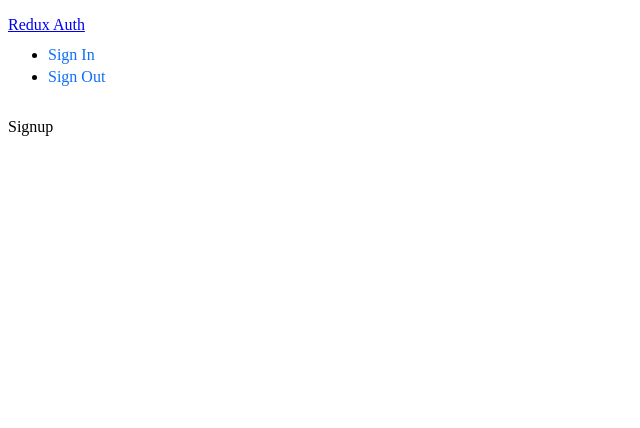
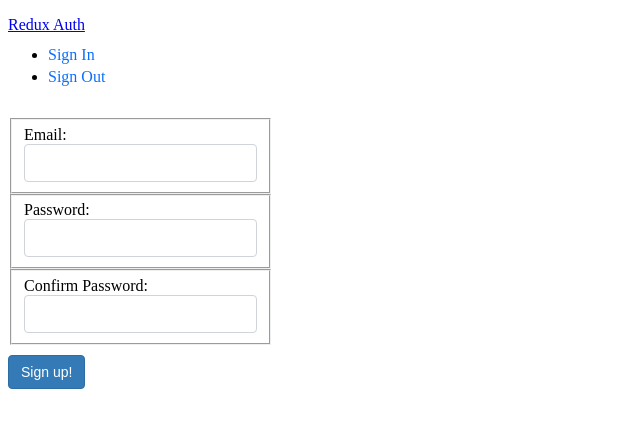
Before and after one commit to stevengf14/react-redux-testing-v14-training, a React (Create React App) app in the folder client/: page /signup in a window 1280 px wide. Shown: the top 428 px of the page, without its empty margins (0-640 px from the left). Built offline with nearby package versions, Linux system fonts and the light colour scheme.

Commit message:
Signup form scaffolding

```diff
--- a/client/src/components/auth/Signup.js
+++ b/client/src/components/auth/Signup.js
@@ -1,8 +1,51 @@
 import React from "react";
-import { reduxForm } from "redux-form";
+import { Field, reduxForm } from "redux-form";
 import * as actions from "../../actions";
 
-function Signup() {
-  return <div>Signup</div>;
+function Signup(props) {
+  const {
+    handleSubmit,
+    fields: { email, password, passwordConfirm },
+  } = props;
+  return (
+    <form>
+      <fieldset className="form-group">
+        <label>Email:</label>
+        <Field
+          className="form-control"
+          name="email"
+          type="text"
+          component="input"
+          autoComplete="none"
+        />
+      </fieldset>
+      <fieldset className="form-group">
+        <label>Password:</label>
+        <Field
+          className="form-control"
+          name="password"
+          type="password"
+          component="input"
+          autoComplete="none"
+        />
+      </fieldset>
+      <fieldset className="form-group">
+        <label>Confirm Password:</label>
+        <Field
+          className="form-control"
+          name="passwordConfirm"
+          type="password"
+          component="input"
+          autoComplete="none"
+        />
+      </fieldset>
+      <button action="submit" className="btn btn-primary">
+        Sign up!
+      </button>
+    </form>
+  );
 }
-export default Signup;
+export default reduxForm({
+  form: "signup",
+  fields: ["email", "password", "passwordConfirm"],
+})(Signup);
```
